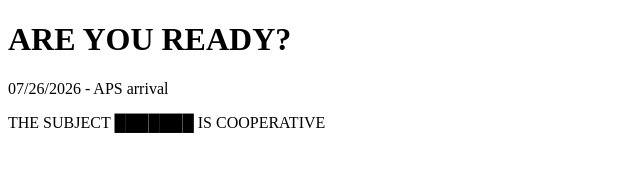
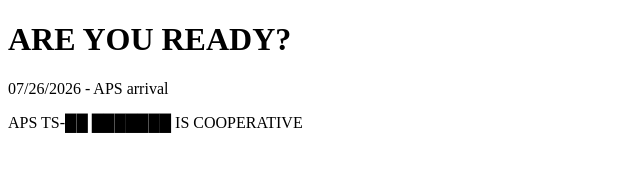
Before and after one commit to silverdriveband/topnr, a plain HTML site: page index.html in a window 1280 px wide. Shown: the whole page, without its empty margins (0-640 px from the left). Drawn offline with Linux system fonts and the light colour scheme.

Commit message:
Update index.html

```diff
--- a/index.html
+++ b/index.html
@@ -6,6 +6,6 @@
   <body>
     <h1>ARE YOU READY?</h1>
     <p>07/26/2026 - APS arrival</p>
-    <p>THE SUBJECT ███████ IS COOPERATIVE</p>
+    <p>APS TS-██ ███████ IS COOPERATIVE</p>
   </body>
 </html>
```
